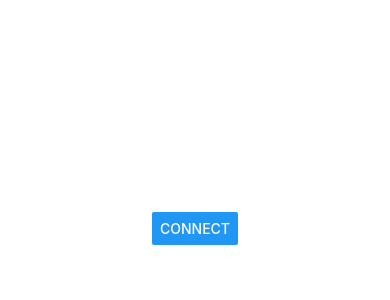
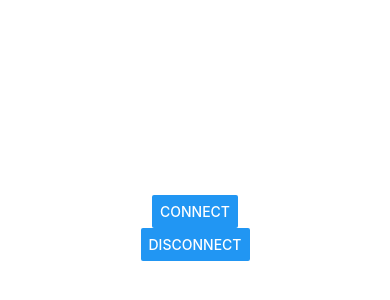
Before and after one commit to hasnentai/random-chat-expo, a React Native app: screen / in a window 390 px wide. Shown: the part 194-494 px from the top of the page. Built offline with nearby package versions, Linux system fonts and the light colour scheme.

Commit message:
Connect and Disconnet added

```diff
--- a/App.js
+++ b/App.js
@@ -74,10 +74,17 @@ export default function App() {
       }
     );
   };
+
+  const disconnect = () => {
+    geofireRef.remove(uid).then(() => {
+      console.log("delete");
+    });
+  };
+
   useEffect(() => {
     setUpFireBase();
     return () => {
-      geoFire.remove(uid).then(
+      geofireRef.remove(uid).then(
         function () {
           console.log("Provided key has been removed from GeoFire");
         },
@@ -122,6 +129,7 @@ export default function App() {
   return (
     <View style={styles.container}>
       <Button onPress={connect} title="Connect" />
+      <Button onPress={disconnect} title="Disconnect" />
     </View>
   );
 }
```
